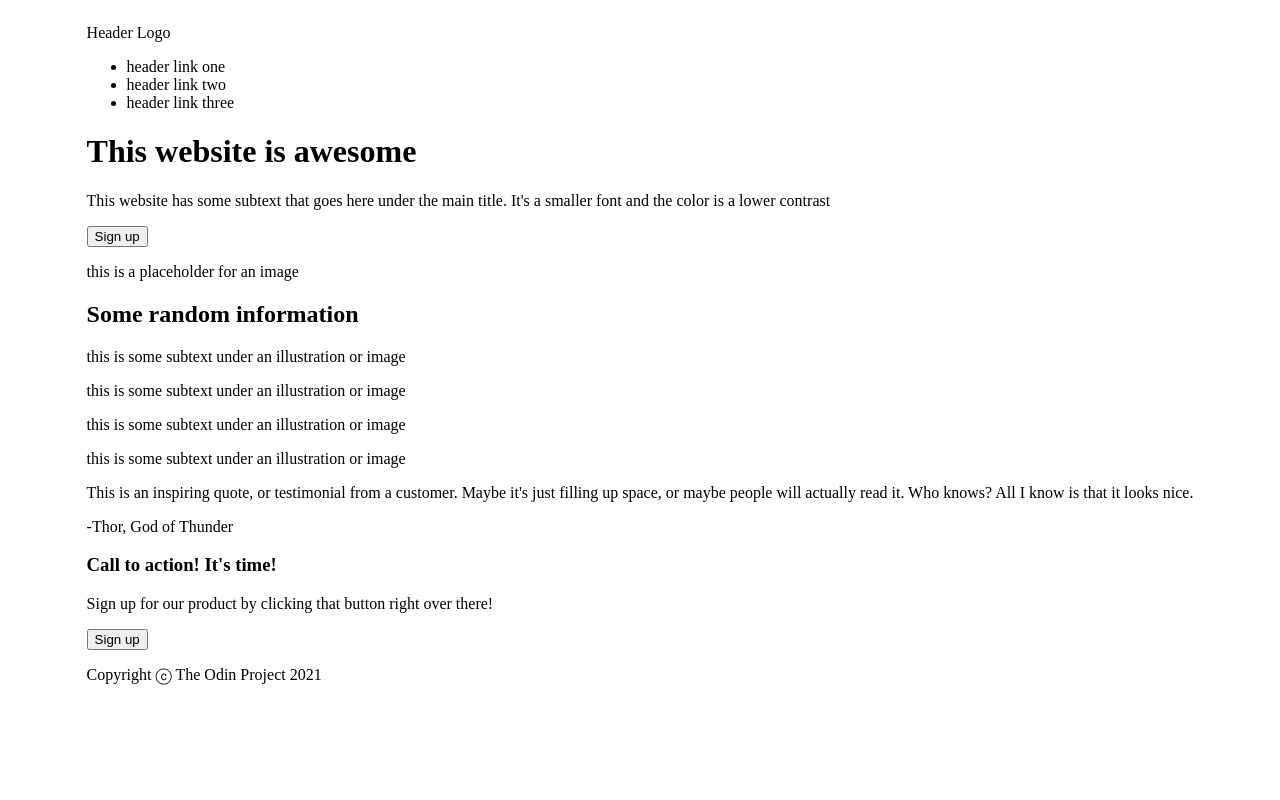
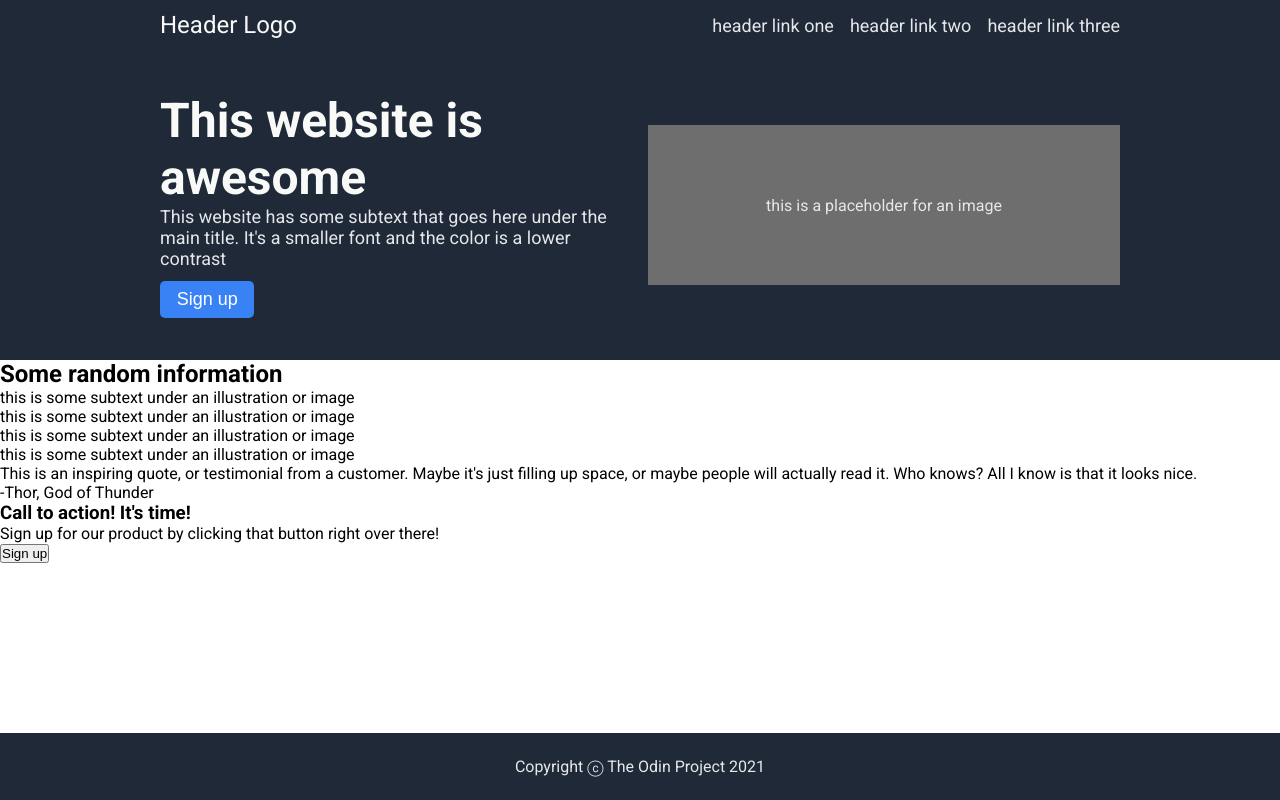
Before and after one commit to Barnaby-1/Landing-Page, a plain HTML site: page index.html in a window 1280 px wide. Drawn offline with Linux system fonts and the light colour scheme.

Commit message:
header, hero and footer complete

```diff
--- a/index.html
+++ b/index.html
@@ -14,19 +14,25 @@
     <!--header-->
 
     <header>
+        <div class="top-section-and-hero">
             <div class="header-top-section">
                 <p>Header Logo</p>
                 <ul>
-                <li>header link one</li>
-                <li>header link two</li>
-                <li>header link three</li>
+                    <li><a href="#">header link one</a></li>
+                    <li><a href="#">header link two</a></li>
+                    <li><a href="#">header link three</a></li>
                 </ul>
             </div>
             <div class="hero">
+                <div class="text-and-button">
                     <h1>This website is awesome</h1>
                     <p>This website has some subtext that goes here under the main title. It's a smaller font and the color is a lower contrast</p>
                     <button>Sign up</button>
+                </div>
+                <div class="image">
                     <p>this is a placeholder for an image</p>
+                </div>
+            </div>
         </div>
     </header>
 
--- a/resources/styles.css
+++ b/resources/styles.css
@@ -1,7 +1,121 @@
+/* imported fonts */
+
+@import url('https://fonts.googleapis.com/css2?family=Roboto:wght@300;400;500;700;900&display=swap');
+
 /* general styling */
 
-html {
-    box-sizing: border-box;
+* {
+    margin: 0;
+    padding: 0;
+}
+
+body {
+    display: flex;
+    flex-direction: column;
+    height: 100vh;
+    font-family: Roboto, sans-serif;
+}
+
+h1 {
+    font-size: 48px;
+    color: #F9FAF8
+}
+
+
+/* header */
+
+header {
+    background-color: #1F2937;
+    width: 100vw;
     display: flex;
     justify-content: center;
 }
+
+.top-section-and-hero {
+    display: flex;
+    flex-direction: column;
+    justify-content: center;
+    width: 75vw;
+}
+
+.header-top-section {
+    display: flex;
+    justify-content: space-between;
+    align-items: center;
+    height: 50px;
+    margin-bottom: 75px;
+}
+
+.header-top-section p {
+    font-size: 24px;
+    color: #F9FAF8;
+}
+
+.header-top-section ul {
+    list-style-type: none;
+    display: flex;
+    flex-direction: row;
+    gap: 16px;
+}
+
+a {
+    text-decoration: none;
+    font-size: 18px;
+    color: #E5E7EB;
+}
+
+.hero {
+    display: flex;
+    justify-content: space-between;
+    margin-bottom: 75px;
+    height: 20vh;
+}
+
+.hero .image {
+    display: flex;
+    justify-content: center;
+    align-items: center;
+    color: #E5E7EB;
+    width: 50%;
+    background-color: #6e6e6e;
+    margin-left: 16px;
+}
+
+.text-and-button {
+    display: flex;
+    flex-direction: column;
+    justify-content: center;
+    width: 50%;
+}
+
+.text-and-button p {
+    font-size: 18px;
+    color: #E5E7EB
+}
+
+.hero button {
+    background-color: #3882F6;
+    color: #FFF;
+    border: none;
+    padding: 8px;
+    border-radius: 5px;
+    width: 20%;
+    margin-top: 12px;
+    font-size: large;
+}
+
+.hero button:hover {
+    cursor: pointer;
+}
+
+
+/* footer */
+
+footer {
+    display: flex;
+    justify-content: center;
+    background-color: #1F2937;
+    margin-top: auto;
+    color: #E5E7EB;
+    padding: 24px;
+}
```
Lines whose indentation alone changed are shown as unchanged.
